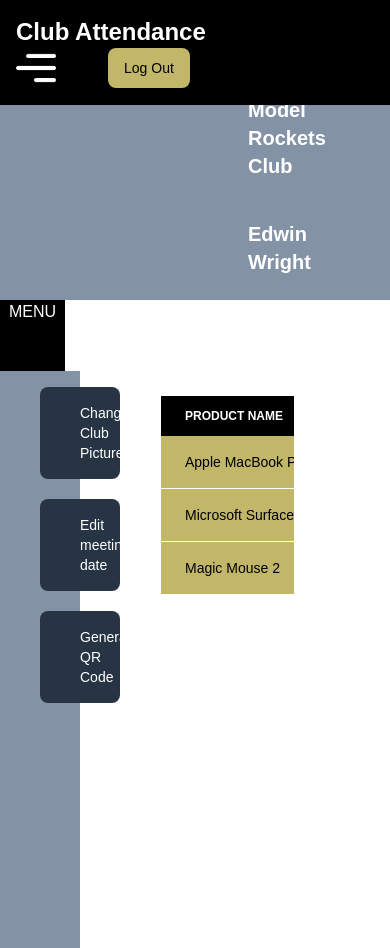
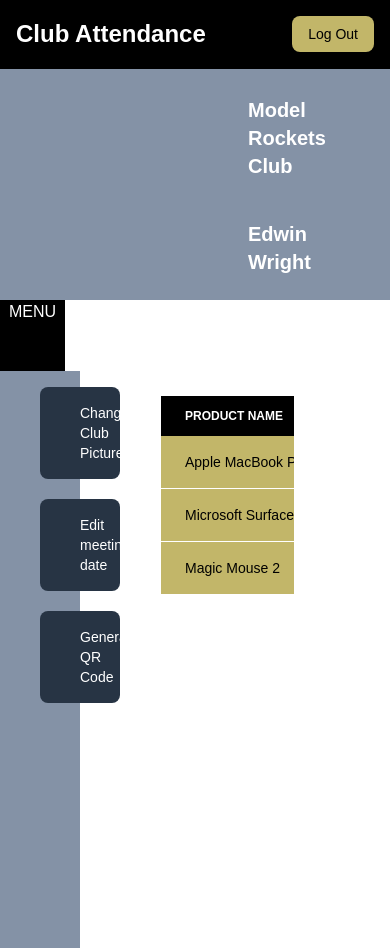
Before and after one commit to sitechtimes/club-attendance-frontend-v2, a Vue app: page /president in a window 390 px wide. Built offline with nearby package versions, Linux system fonts and the light colour scheme; a web font is replaced by a local one.

Commit message:
qvQVvqwvaevwd

```diff
--- a/src/components/PresidentComponents/PresidentNav.vue
+++ b/src/components/PresidentComponents/PresidentNav.vue
@@ -1,49 +1,104 @@
 <template>
+  <nav
+    class="bg-black dark:bg-gray-900 fixed w-full z-20 top-0 start-0 border-b border-gray-200 dark:border-gray-600"
+  >
+    <div
+      class="max-w-screen-xl flex flex-wrap items-center justify-between mx-auto p-4"
+    >
+      <span
+        class="self-center text-2xl font-semibold whitespace-nowrap text-white"
+        >Club Attendance
+      </span>
+      <div class="flex md:order-2 space-x-3 md:space-x-0 rtl:space-x-reverse">
+        <!-- hamburger menu -->
+        <!-- <Menu as="div" class="relative inline-block text-left">
+          <div>
+            <MenuButton
+              class="inline-flex w-full justify-center gap-x-1.5 rounded-md bg-white px-3 py-2 text-sm font-semibold text-gray-900 shadow-sm ring-1 ring-inset ring-gray-300 hover:bg-gray-50"
+            >
+              <img
+                src="@/assets/menu.png"
+                alt=""
+                class="w-10 mr-10 text-white"
+                type="button"
+                aria-hidden="true"
+              />
 
-    <nav class="bg-black dark:bg-gray-900 fixed w-full z-20 top-0 start-0 border-b border-gray-200 dark:border-gray-600">
-    <div class="max-w-screen-xl flex flex-wrap items-center justify-between mx-auto p-4">
-      <!-- <a href="https://flowbite.com/" class="flex items-center space-x-3 rtl:space-x-reverse">
-      <img src="https://flowbite.com/docs/images/logo.svg" class="h-8" alt="Flowbite Logo"> -->
-      <span class="self-center text-2xl font-semibold whitespace-nowrap text-white">Club Attendance
-      </span>
-      <!-- </a> -->
-      <!-- log out button -->
-      <div class="flex md:order-2 space-x-3 md:space-x-0 rtl:space-x-reverse">
+            </MenuButton>
+          </div>
 
-      <!-- hamburger menu -->
-    <button xmlns="" class="mr-10 text-white" type="button">
-      <img src="@/assets/menu.png" alt="" class="w-10">
-    </button>
-
-    <!-- Dropdown menu -->
-    <div id="dropdownDots" class="z-10 hidden bg-white divide-y divide-gray-100 rounded-lg shadow w-44 dark:bg-gray-700 dark:divide-gray-600">
-        <ul class="py-2 text-sm text-gray-700 dark:text-gray-200" aria-labelledby="dropdownMenuIconButton">
-          <li>
-            <a href="#" class="block px-4 py-2 hover:bg-gray-100 dark:hover:bg-gray-600 dark:hover:text-white">Dashboard</a>
-          </li>
-          <li>
-            <a href="#" class="block px-4 py-2 hover:bg-gray-100 dark:hover:bg-gray-600 dark:hover:text-white">Settings</a>
-          </li>
-          <li>
-            <a href="#" class="block px-4 py-2 hover:bg-gray-100 dark:hover:bg-gray-600 dark:hover:text-white">Earnings</a>
-          </li>
-        </ul>
-        <div class="py-2">
-          <a href="#" class="block px-4 py-2 text-sm text-gray-700 hover:bg-gray-100 dark:hover:bg-gray-600 dark:text-gray-200 dark:hover:text-white">Separated link</a>
-        </div>
-    </div>
-
-<!-- logout button -->
-      <button type="button" class="text-black bg-yellow hover:bg-blue-800 focus:ring-4 focus:outline-none focus:ring-blue-300 font-medium rounded-lg text-sm px-4 py-2 text-center dark:bg-blue-600 dark:hover:bg-blue-700 dark:focus:ring-blue-800">Log Out
-
-      </button>
+          <transition
+            enter-active-class="transition ease-out duration-100"
+            enter-from-class="transform opacity-0 scale-95"
+            enter-to-class="transform opacity-100 scale-100"
+            leave-active-class="transition ease-in duration-75"
+            leave-from-class="transform opacity-100 scale-100"
+            leave-to-class="transform opacity-0 scale-95"
+          >
+            <MenuItems
+              class="absolute right-0 z-10 mt-2 w-56 origin-top-right rounded-md bg-white shadow-lg ring-1 ring-black ring-opacity-5 focus:outline-none"
+            >
+              <div class="py-1">
+                <MenuItem v-slot="{ active }">
+                  <a
+                    href="#"
+                    :class="[
+                      active ? 'bg-gray-100 text-gray-900' : 'text-gray-700',
+                      'block px-4 py-2 text-sm',
+                    ]"
+                    >Account settings</a
+                  >
+                </MenuItem>
+                <MenuItem v-slot="{ active }">
+                  <a
+                    href="#"
+                    :class="[
+                      active ? 'bg-gray-100 text-gray-900' : 'text-gray-700',
+                      'block px-4 py-2 text-sm',
+                    ]"
+                    >Support</a
+                  >
+                </MenuItem>
+                <MenuItem v-slot="{ active }">
+                  <a
+                    href="#"
+                    :class="[
+                      active ?  'bg-gray-100 text-gray-900' : 'text-gray-700',
+                      'block px-4 py-2 text-sm',
+                    ]"
+                    >License</a
+                  >
+                </MenuItem>
+                <form method="POST" action="#">
+                  <MenuItem v-slot="{ active }">
+                    <button
+                      type="submit"
+                      :class="[
+                        active ? 'bg-gray-100 text-gray-900' : 'text-gray-700',
+                        'block w-full px-4 py-2 text-left text-sm',
+                      ]"
+                    >
+                      Sign out
+                    </button>
+                  </MenuItem>
+                </form>
+              </div>
+            </MenuItems>
+          </transition>
+        </Menu> -->
+        <!-- logout button -->
+        <button
+          type="button"
+          class="text-black bg-yellow hover:bg-blue-800 focus:ring-4 focus:outline-none focus:ring-blue-300 font-medium rounded-lg text-sm px-4 py-2 text-center dark:bg-blue-600 dark:hover:bg-blue-700 dark:focus:ring-blue-800"
+        >
+          Log Out
+        </button>
       </div>
     </div>
-
   </nav>
 </template>
 
 <script>
-
-
+import { Menu, MenuButton, MenuItem, MenuItems } from "@headlessui/vue";
+import { ChevronDownIcon } from "@heroicons/vue/20/solid";
 </script>
```
